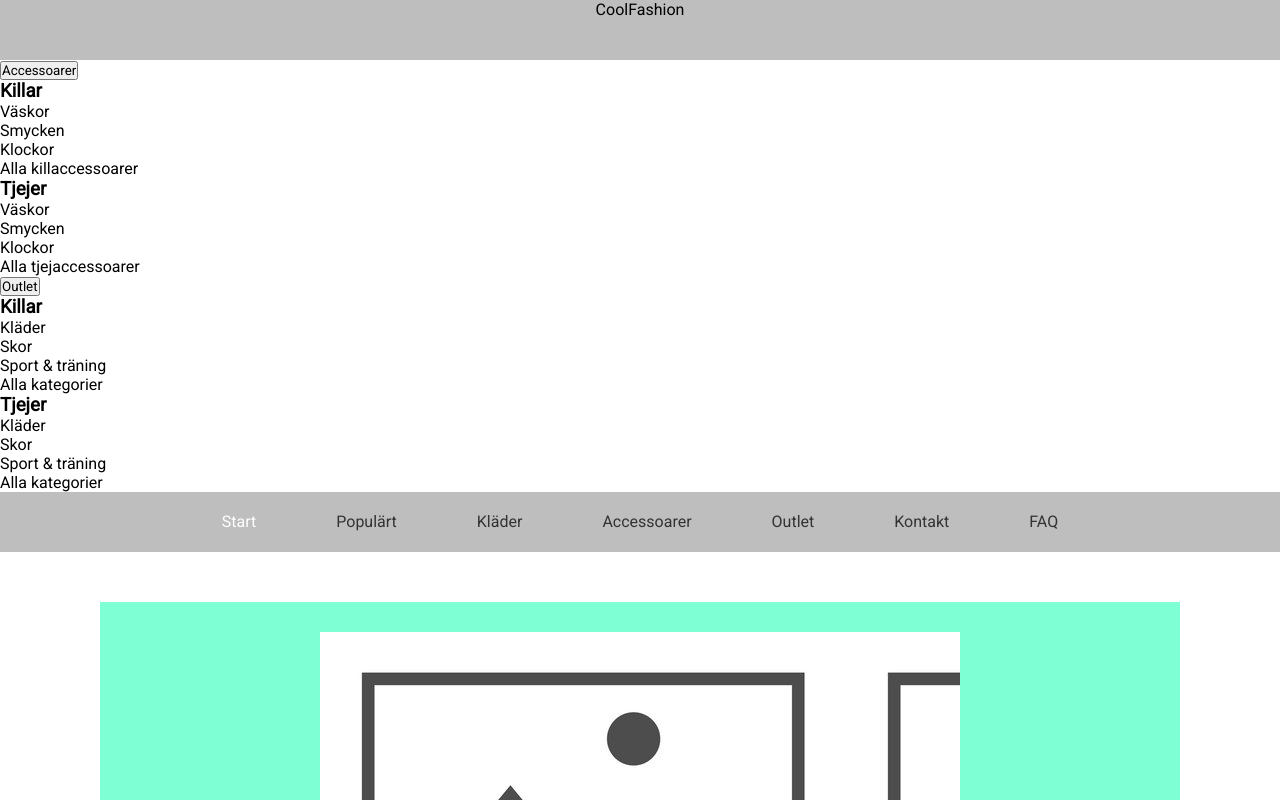
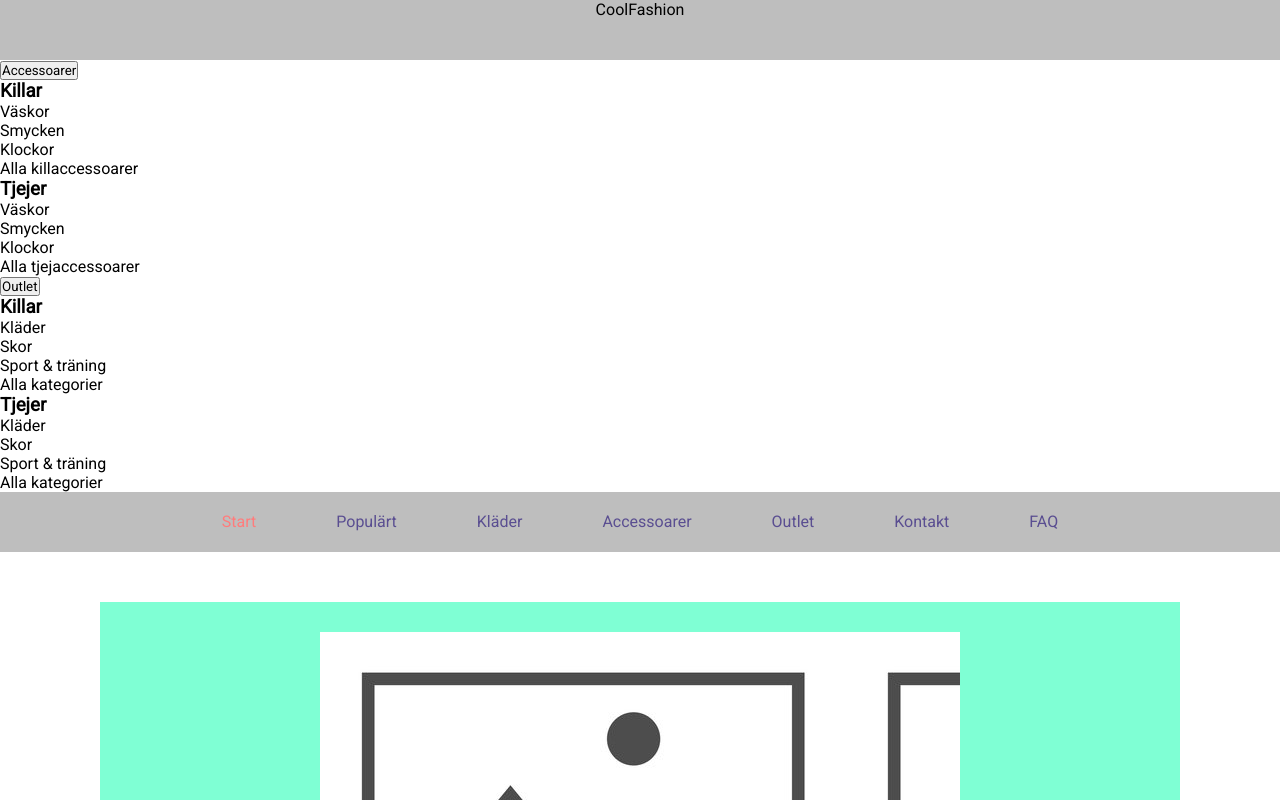
Before and after one commit to desirewp/CoolFashion-Aigil-projekmetodik, a React (Vite) app in the folder coolFashion/: page / in a window 1280 px wide. In both pictures the pointer is over the link "Start". Shown: the top 800 px of the page. Built offline with nearby package versions, Linux system fonts and the light colour scheme.

Commit message:
dropdown fix 2

```diff
--- a/coolFashion/src/components/NavigationTop.css
+++ b/coolFashion/src/components/NavigationTop.css
@@ -18,7 +18,7 @@ nav ul li {
 }
 
 nav ul li a {
-  color: #333333;
+  color: #5a4e91;
   display: block;
   padding: 0px 40px;
   text-decoration: none;
@@ -32,16 +32,17 @@ nav ul li:hover {
 }
 
 nav ul li:hover > a {
-  color: #ffffff;
+  color: rgb(255, 124, 124);
 }
 
 /* Det här som får det att fungera */
 nav ul li:hover > ul {
   display: block;
+  height: fit-content;
 }
 
 nav ul ul {
-  background: #bebebe;
+  background: #78fff67d;
   text-align: center;
   display: none;
   width: 100%;
@@ -54,5 +55,5 @@ nav ul ul {
   float: none;
 }
 .column a:hover {
-  color: black;
+  color: rgb(255, 124, 124);
 }
```
